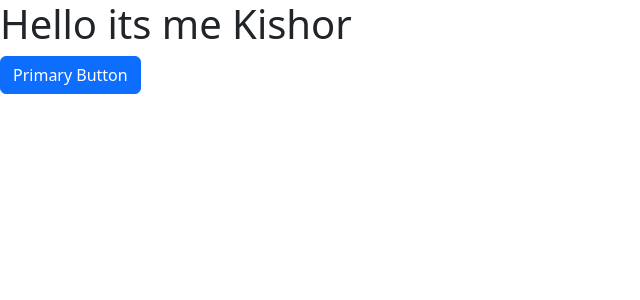
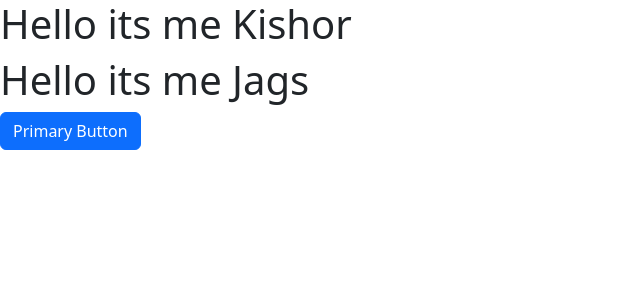
Before and after one commit to kishor96k/ReactSchoolWebsite, a React (Create React App) app: page / in a window 1280 px wide. Shown: the top 300 px of the page, without its empty margins (0-640 px from the left). Built offline with nearby package versions, Linux system fonts and the light colour scheme.

Commit message:
added my style

```diff
--- a/src/App.js
+++ b/src/App.js
@@ -4,6 +4,7 @@ function App() {
   return (
     <div className="App">
      <h1>Hello its me Kishor</h1>
+     <h1>Hello its me Jags</h1>
      <button className='btn btn-primary'>Primary Button</button>
     </div>
   );
```
